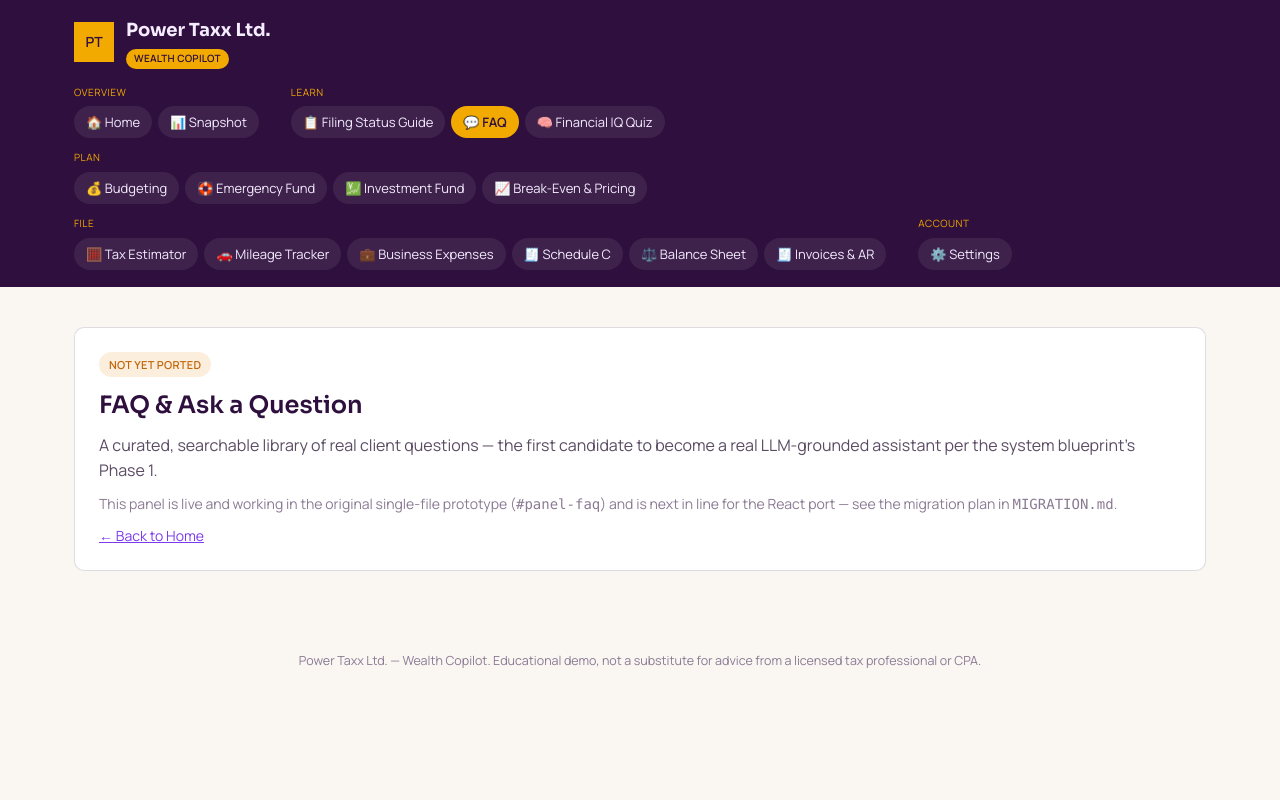
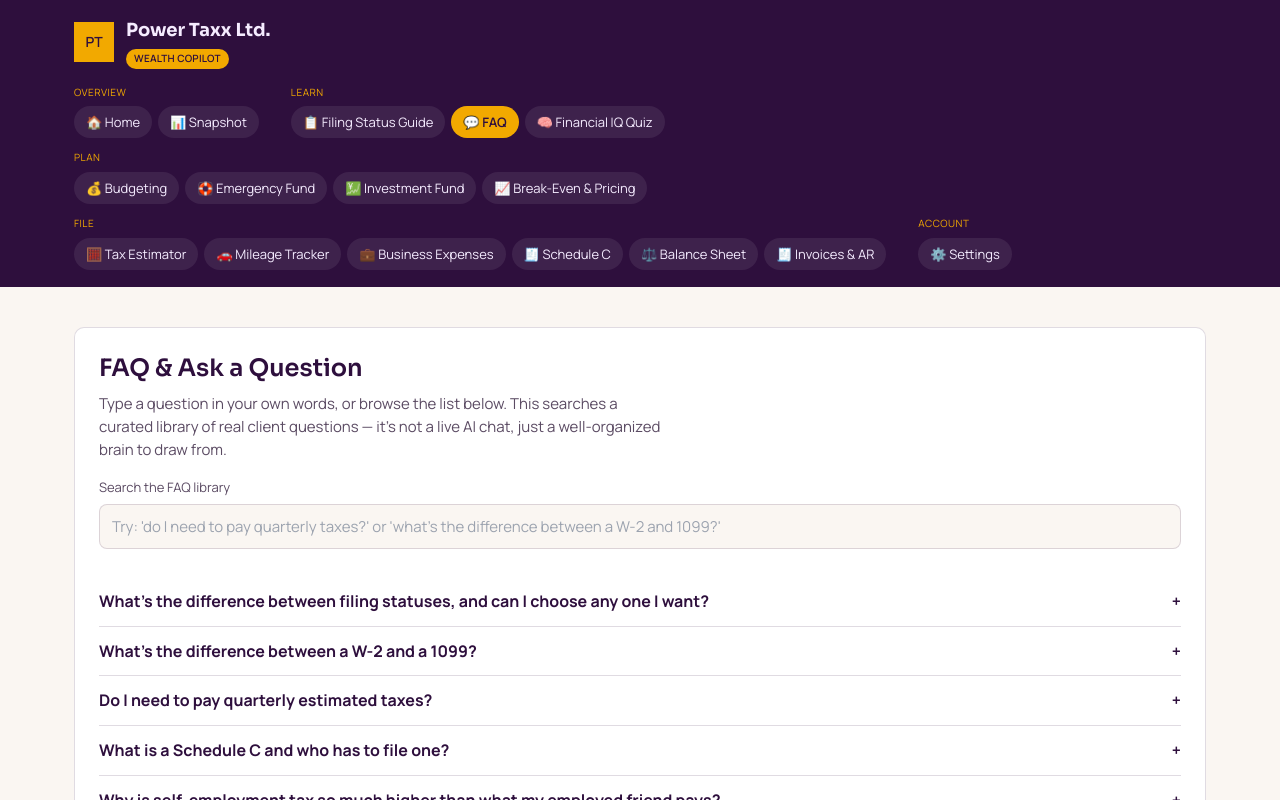
Before and after one commit to powertaxx-blip/Wealth-Copilot, a Next.js app: page /faq in a window 1280 px wide. Shown: the top 800 px of the page. Built offline with nearby package versions, Linux system fonts and the light colour scheme.

Commit message:
Update page.tsx

```diff
--- a/app/faq/page.tsx
+++ b/app/faq/page.tsx
@@ -1,11 +1,5 @@
-import { ComingNext } from "@/components/ui/ComingNext";
+import { FAQ } from "@/components/features/FAQ";
 
 export default function FaqPage() {
-  return (
-    <ComingNext
-      title="FAQ & Ask a Question"
-      description="A curated, searchable library of real client questions — the first candidate to become a real LLM-grounded assistant per the system blueprint's Phase 1."
-      oldPanelId="faq"
-    />
-  );
+  return <FAQ />;
 }
```
